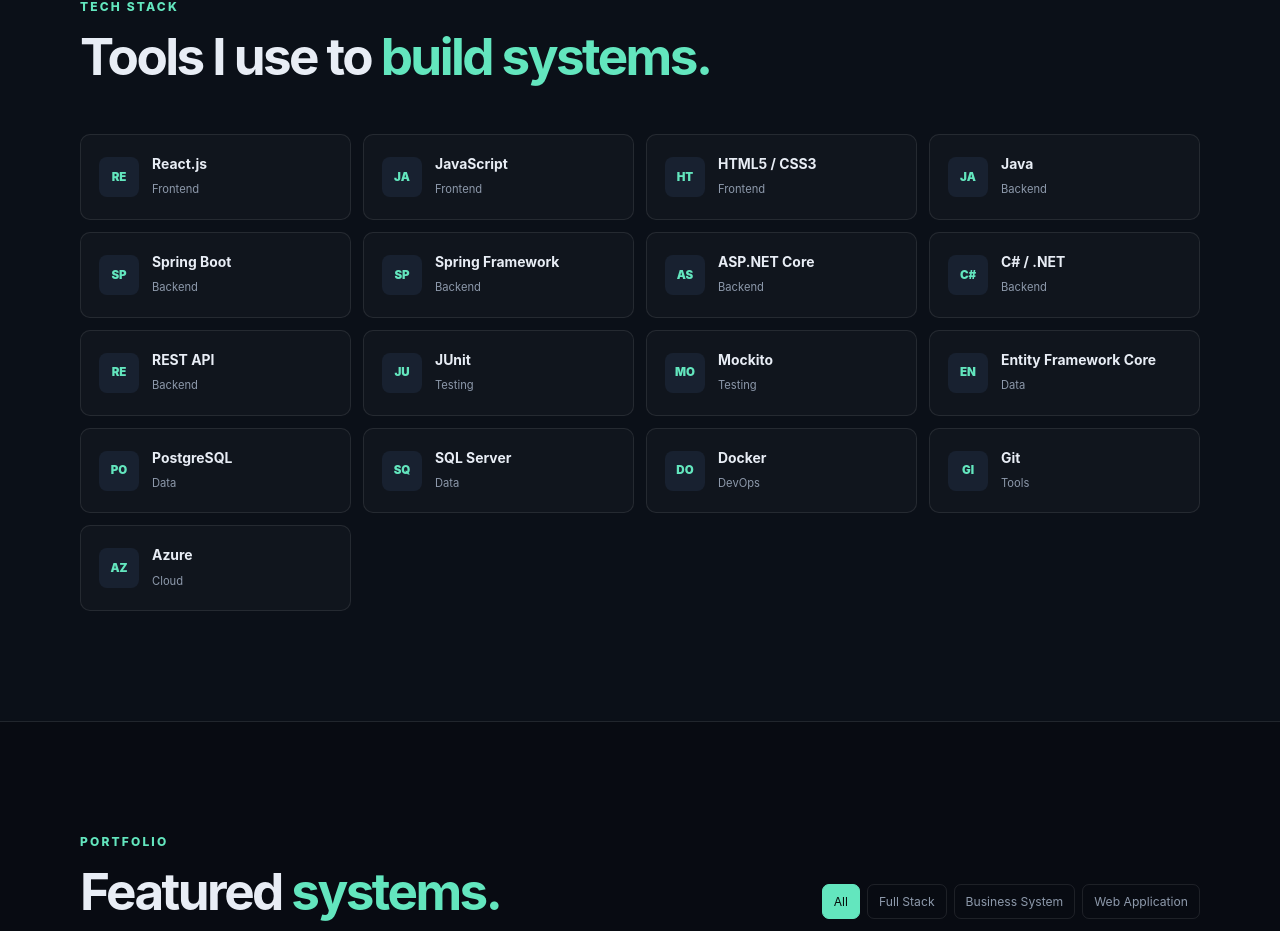
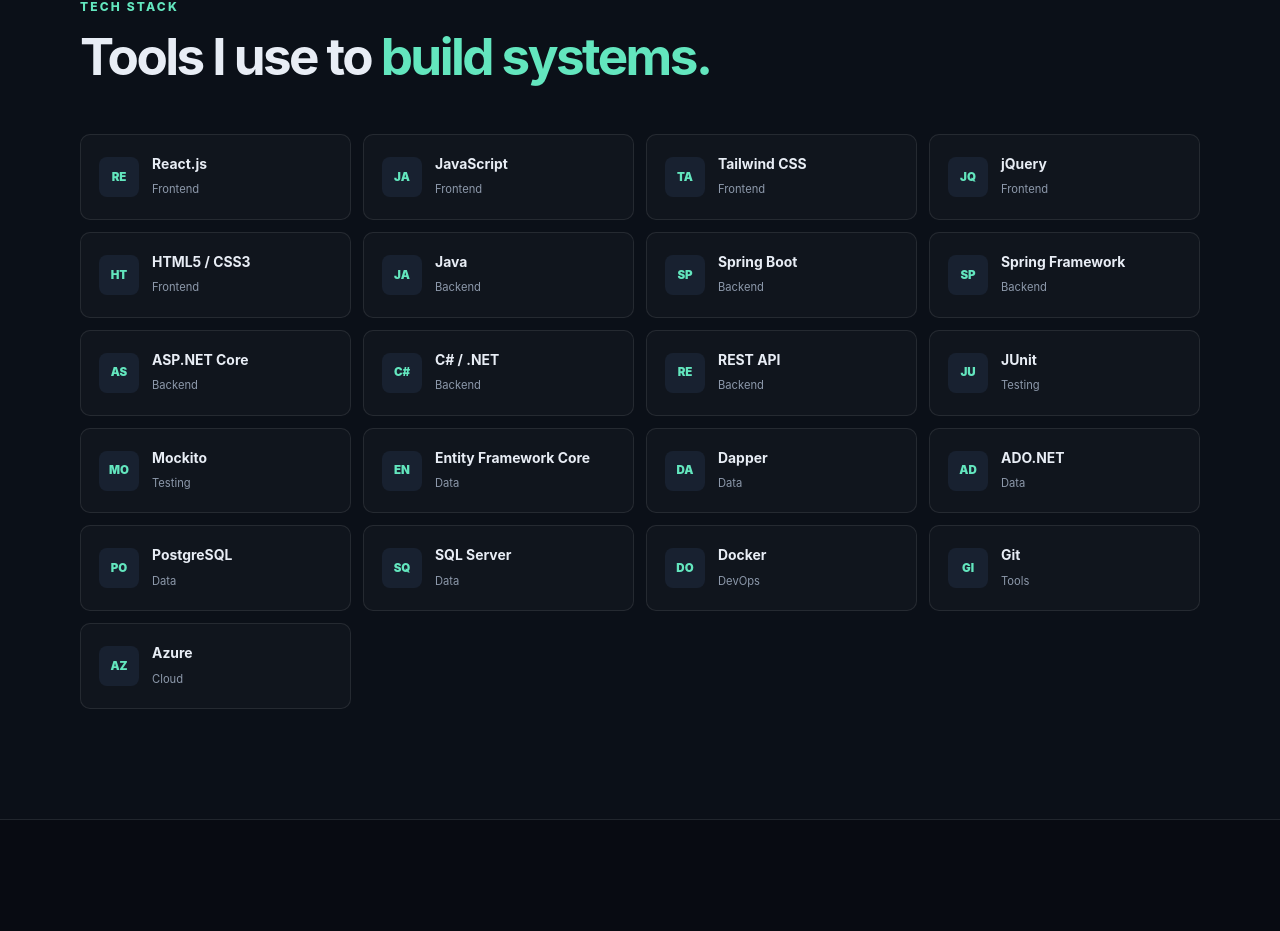
Before and after one commit to meantup/react-system-portfolio, a React (Vite) app: page / in a window 1280 px wide. Shown: the part 1617-2548 px from the top of the page. Built offline with nearby package versions, Linux system fonts and the light colour scheme.

Commit message:
Add additional technical skills

```diff
--- a/src/main.jsx
+++ b/src/main.jsx
@@ -65,6 +65,8 @@ const projects = [
 const skills = [
   ["React.js", "Frontend"],
   ["JavaScript", "Frontend"],
+  ["Tailwind CSS", "Frontend"],
+  ["jQuery", "Frontend"],
   ["HTML5 / CSS3", "Frontend"],
   ["Java", "Backend"],
   ["Spring Boot", "Backend"],
@@ -75,6 +77,8 @@ const skills = [
   ["JUnit", "Testing"],
   ["Mockito", "Testing"],
   ["Entity Framework Core", "Data"],
+  ["Dapper", "Data"],
+  ["ADO.NET", "Data"],
   ["PostgreSQL", "Data"],
   ["SQL Server", "Data"],
   ["Docker", "DevOps"],
```
